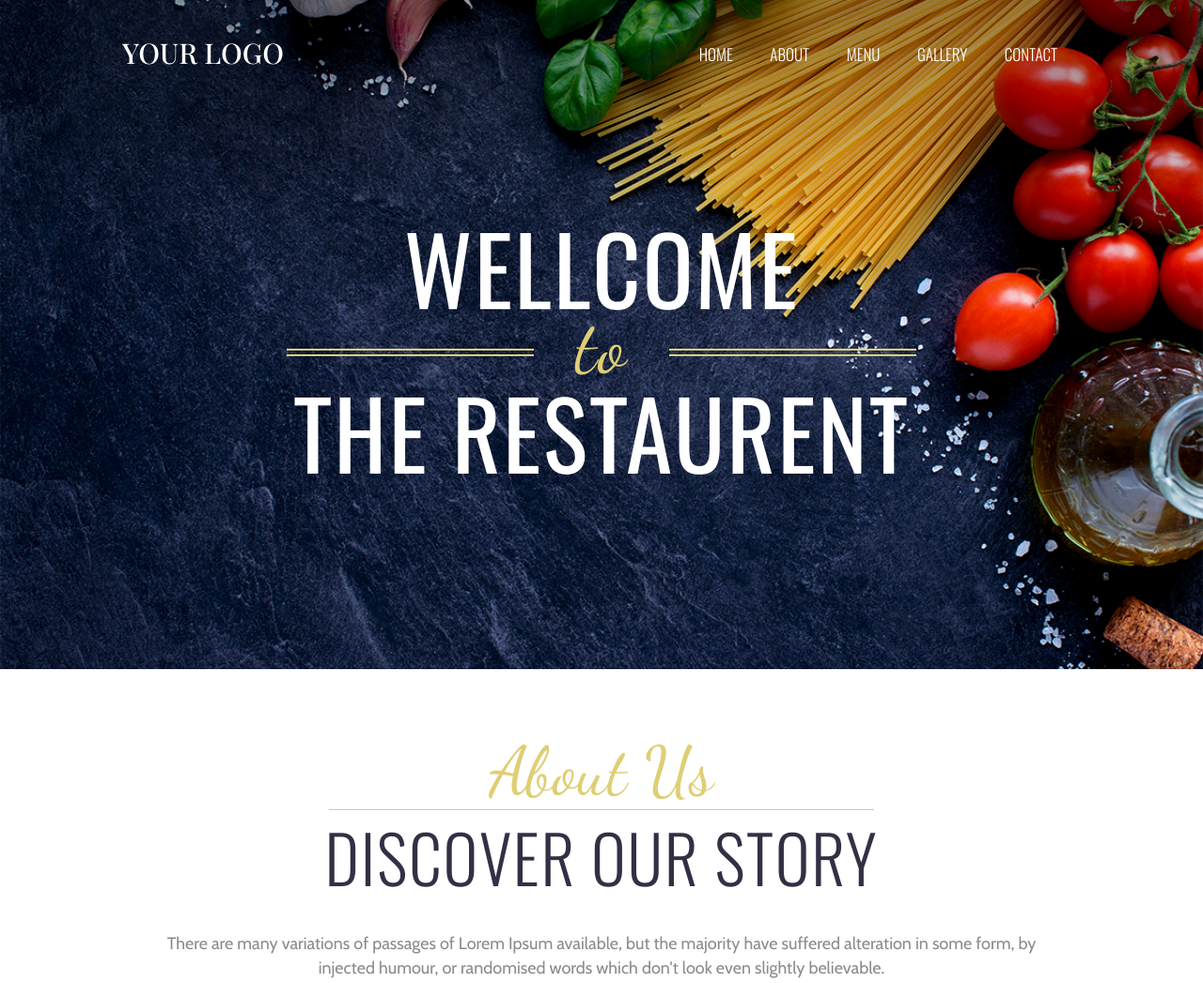
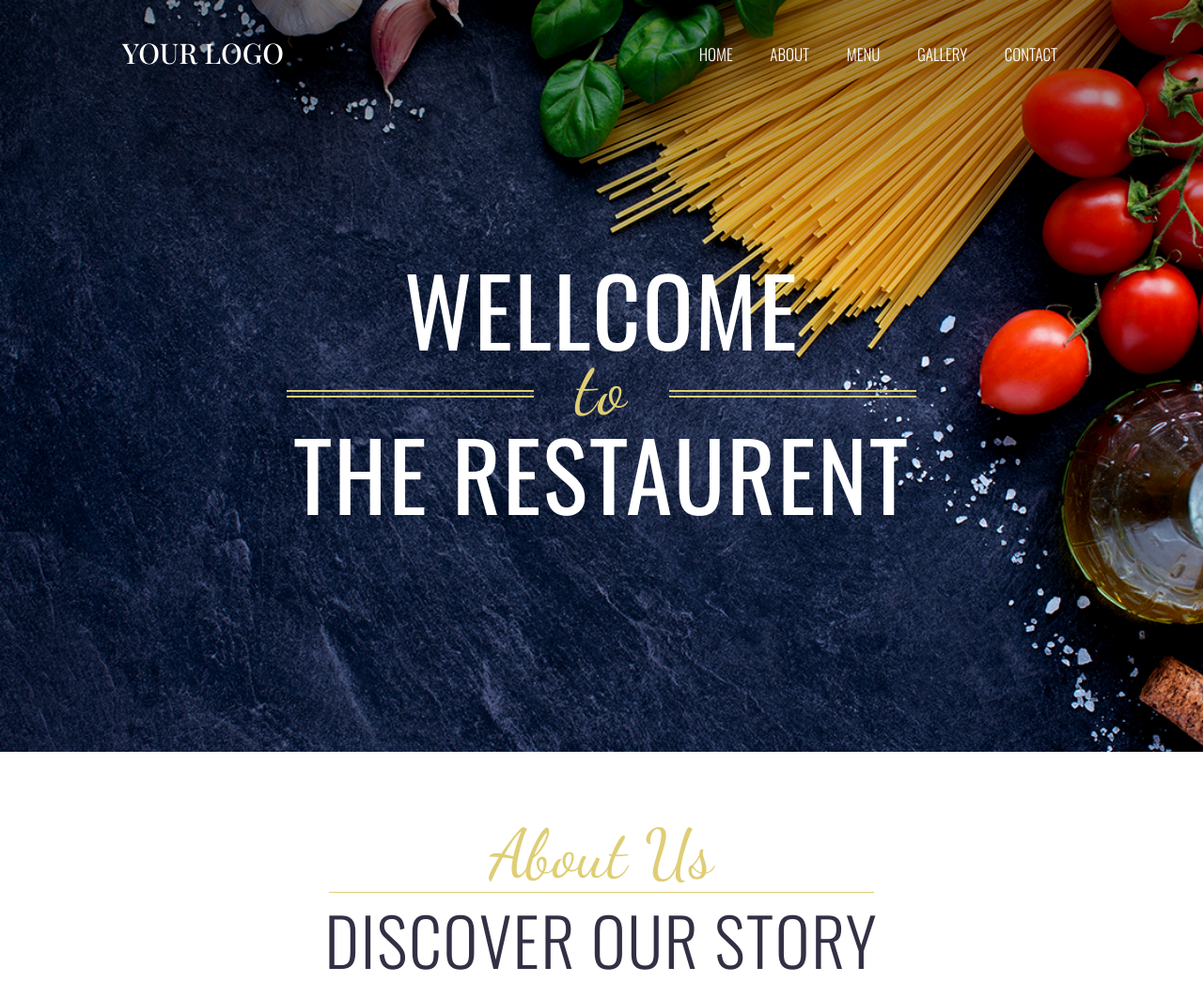
Before and after one commit to DhakaCoders/SDS-HTML, a plain HTML site: page index.html in a window 1280 px wide. Shown: the top 1046 px of the page at 94% size. Drawn offline with nearby package versions, Linux system fonts and the light colour scheme; a web font is replaced by a local one.

Commit message:
desktop updated

```diff
--- a/assets/css/_header.css
+++ b/assets/css/_header.css
@@ -170,6 +170,21 @@
 	-webkit-transition: 0.3s all ease-out 0s;
 	-moz-transition: 0.3s all ease-out 0s;
 }
+.header-section,
+.header-innr{
+	transition: 0.3s all ease-out 0s;
+}
+.hasSticky .header-section{
+	position: fixed;
+	background: #828282;
+}
+.hasSticky .header-innr {
+    padding-top: 20px;
+    padding-bottom: 20px;
+}
+.hasSticky .header-nav{
+	padding-top: 3px;
+}
 @media(max-width: 767px){
 	.header-innr{
 		display: block;
--- a/assets/css/_home.css
+++ b/assets/css/_home.css
@@ -1,19 +1,13 @@
 .banner-section{
 	display: block;
-	position: relative;
-}
-.bg-banner{
-	position: absolute;
 	background: url('../images/banner.jpg');
-	top: 0;
-	left: 0;
-	right: 0;
-	bottom: 0;
 	background-size: cover;
 	background-position: center center;
 	background-repeat: no-repeat;
-	display: inline-block;
-	min-height: 650px;
+	height: 100vh;
+	display: flex;
+	align-items: center;
+	justify-content: center;
 }
 .banner-innr{
 	padding: 234px 0 203px 0;
@@ -551,9 +545,9 @@
 	padding: 21px 0 15px 0;
 	margin-bottom: 0;
 }
-@media(min-height: 650px){
-	.bg-banner{
-		min-height: 1vh;
+@media(max-height: 650px){
+	.banner-section{
+		height: 650px;
 	}
 }
 @media(max-width: 991px){
--- a/assets/js/main.js
+++ b/assets/js/main.js
@@ -5,4 +5,14 @@ $(document).ready(function(){
 	});
 	$('.match-height').matchHeight();
 	$('.contact-match-height').matchHeight();
+	$(window).scroll(function(){
+		var sticky = $('header.header-section');
+			scroll = $(window).scrollTop();
+			if (scroll >= 10) {
+				$('body').addClass('hasSticky');
+			}
+			else{
+				$('body').removeClass('hasSticky');
+			}
+	});
 });
--- a/index.html
+++ b/index.html
@@ -54,7 +54,6 @@
 		</div>
 	</header>
 	<section class="banner-section">
-		<span class="bg-banner"></span>
 		<div class="container">
 			<div class="row">
 				<div class="col-md-12">
```
